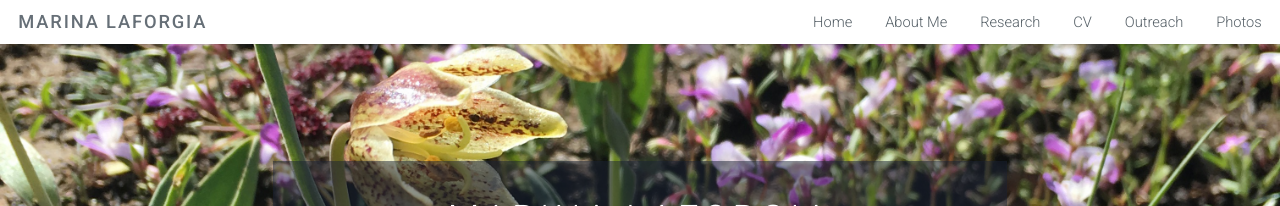
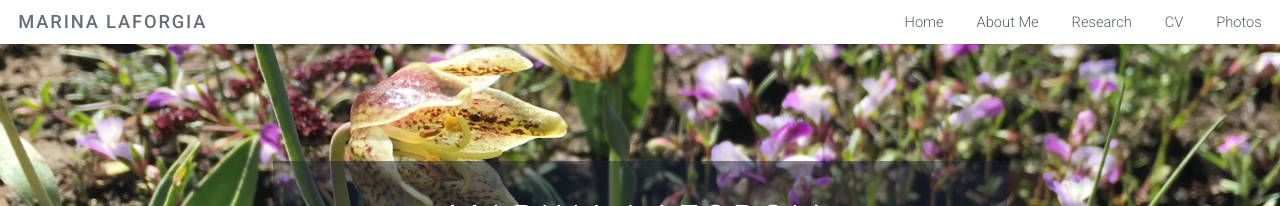
Before and after one commit to marinalaforgia/marinalaforgia.github.io, a Jekyll site: the page built from index.html, in a window 1280 px wide. Shown: the top 206 px of the page. Built offline with Jekyll 4.4.1, drawn with Linux system fonts in a browser that asks for light colours.

Commit message:
Update header.html

```diff
--- a/_includes/header.html
+++ b/_includes/header.html
@@ -7,7 +7,7 @@
             <li><a href="{{ site.baseurl }}/aboutme.html">About Me</a></li>
             <li><a href="{{ site.baseurl }}/research.html">Research</a></li>
             <li><a href="{{ site.baseurl }}/cv.html">CV</a></li>
-            <li><a href="{{ site.baseurl }}/outreach.html">Outreach</a></li>
+            <!--<li><a href="{{ site.baseurl }}/outreach.html">Outreach</a></li>-->
             <li><a href="{{ site.baseurl }}/photoreel.html">Photos</a></li>
             {% for page in site.pages %}
                   {% if page.title %}
```
